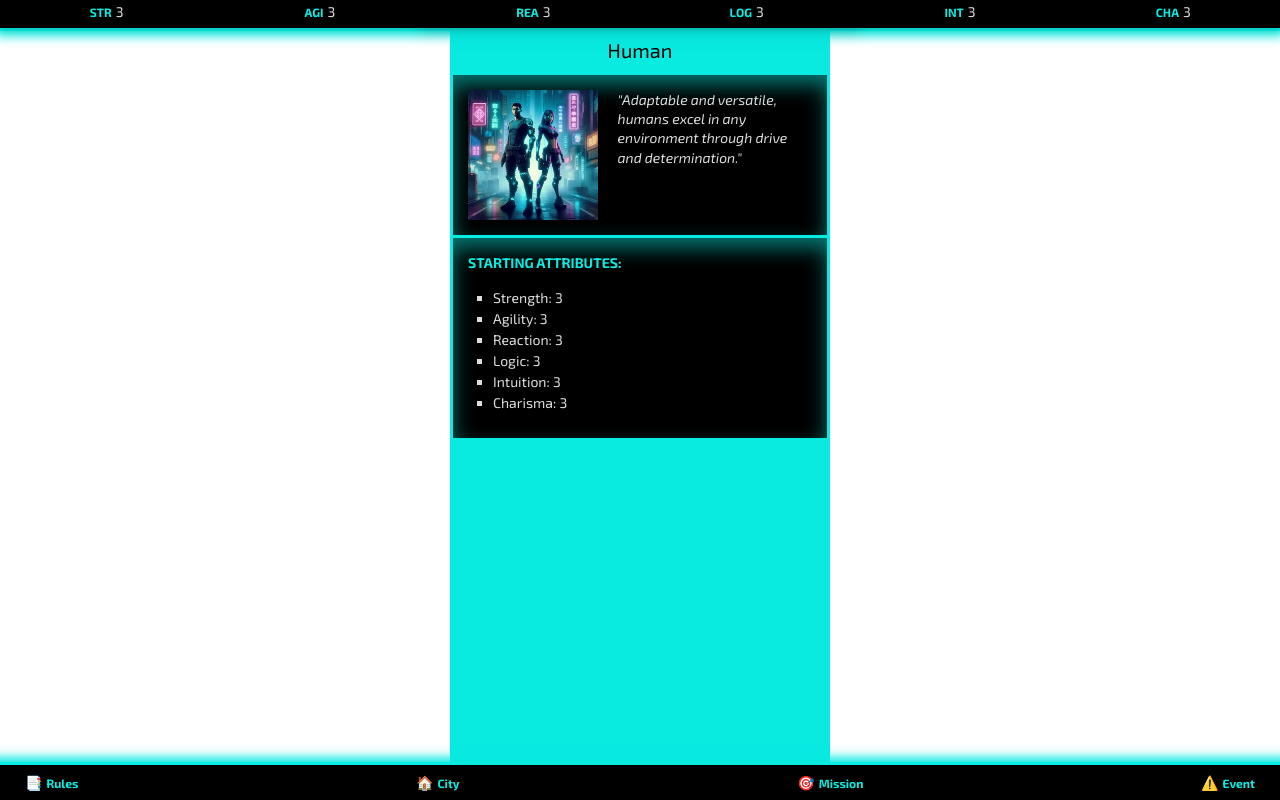
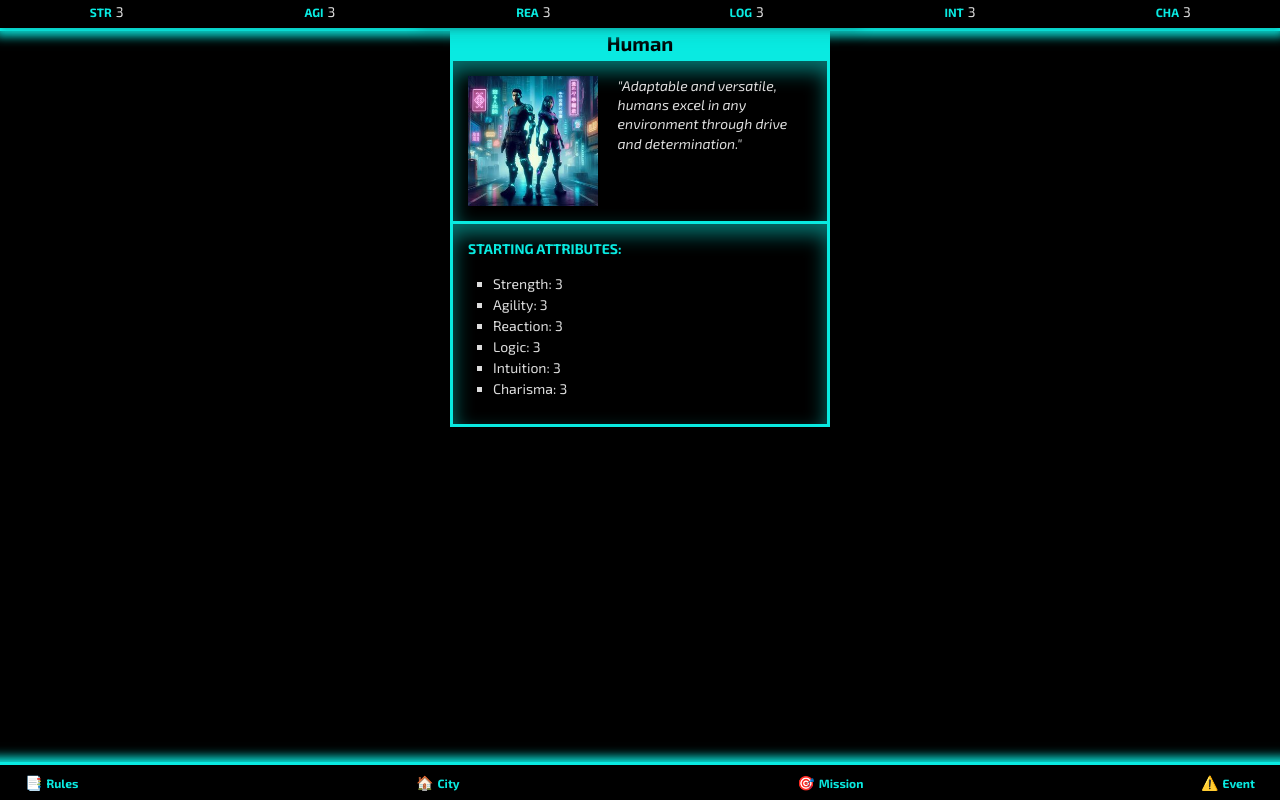
Before and after one commit to BroBuddy/shadowrun-neonhollow, a React (Vite) app: page /metatype/1 in a window 1280 px wide. Built offline with nearby package versions, Linux system fonts and the light colour scheme; no server answers.

Commit message:
some styles

```diff
--- a/src/App.scss
+++ b/src/App.scss
@@ -18,9 +18,7 @@
 }
 
 body {
-    background-repeat: no-repeat;
-    background-size: cover;
-    background-attachment: fixed;
+    background-color: var(--black);
     padding: 0;
     font-family: 'Exo 2', Verdana, Arial, sans-serif;
     font-size: 14px;
@@ -31,8 +29,14 @@ body {
     min-height: 100vh;
 }
 
-h2 {
+.headline {
     color: var(--black);
+    width: 100%;
+    text-align: center;
+    margin-top: 8px;
+    padding: 40px auto 10px;
+    font-size: 20px;
+    font-weight: bold;
 }
 
 .turquoise-mode,
@@ -41,7 +45,9 @@ h2 {
 }
 
 .turquoise-mode {
-    background-color: var(--turquoise);
+    .headline {
+        background-color: var(--turquoise);
+    }
 
     .dice {
         color: var(--turquoise);
@@ -70,7 +76,9 @@ h2 {
 }
 
 .violet-mode {
-    background-color: var(--violet);
+    .headline {
+        background-color: var(--violet);
+    }
 
     .dice {
         color: var(--violet);
--- a/src/components/Headline.tsx
+++ b/src/components/Headline.tsx
@@ -5,11 +5,7 @@ type HeadlineProps = {
 }
 
 const Headline = ({ children }: HeadlineProps) => {
-    return (
-        <div className="flex flex-col pt-4 pb-2 text-xs mx-1 text-center">
-            {children && <h2 className="text-xl"> {children} </h2>}
-        </div>
-    )
+    return <div className="headline">{children && <h1>{children}</h1>}</div>
 }
 
 export default Headline
--- a/src/feature/city/pages/City.tsx
+++ b/src/feature/city/pages/City.tsx
@@ -20,7 +20,9 @@ function City() {
                     <div className="flex-1 basis-3/5">
                         <FadeIn>
                             <p>
-                                <strong>District Lockdowns:</strong>
+                                <strong className="highlight">
+                                    District Lockdowns:
+                                </strong>
                             </p>
                             {cityData.map(
                                 (district: DistrictType, index: number) =>
--- a/src/feature/mission/pages/MissionDetail.tsx
+++ b/src/feature/mission/pages/MissionDetail.tsx
@@ -5,6 +5,7 @@ import { getMissionById } from '../missionData'
 import Headline from '@/components/Headline'
 import TasksView from '../components/TasksView'
 import TwistView from '../components/TwistView'
+import FadeIn from '@/components/FadeIn'
 
 function MissionDetail() {
     const { id } = useParams()
@@ -23,6 +24,16 @@ function MissionDetail() {
         <>
             <Headline>{data.title}</Headline>
             <Card>
+                <div className="flex gap-5">
+                    <div className="flex-1 basis-2/5">
+                        <img
+                            src="/images/MegaCorp.jpg"
+                            alt="MegaCorp"
+                            loading="lazy"
+                        />
+                    </div>
+                    <div className="flex-1 basis-3/5">
+                        <FadeIn>
                             <p>
                                 <strong className="highlight">Client:</strong>
                                 <br />
@@ -32,7 +43,11 @@ function MissionDetail() {
                                 <strong className="highlight">Location:</strong>
                                 <br /> {data.mission_location}
                             </p>
-                <p>
+                        </FadeIn>
+                    </div>
+                </div>
+
+                <p className="mt-5">
                     <strong className="highlight">Briefing:</strong>
                     <br /> {data.briefing}
                 </p>
```
Lines whose indentation alone changed are shown as unchanged.
